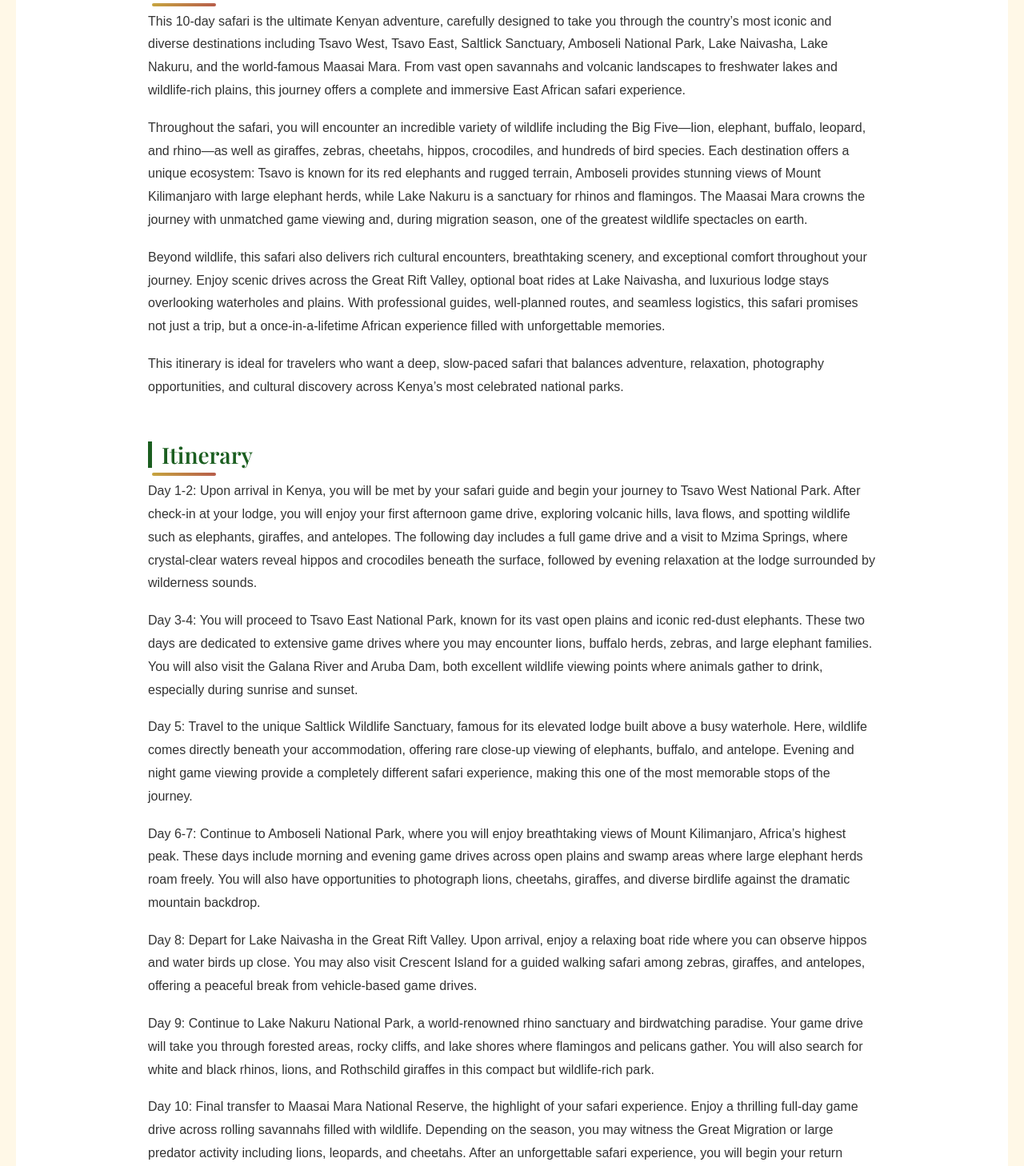
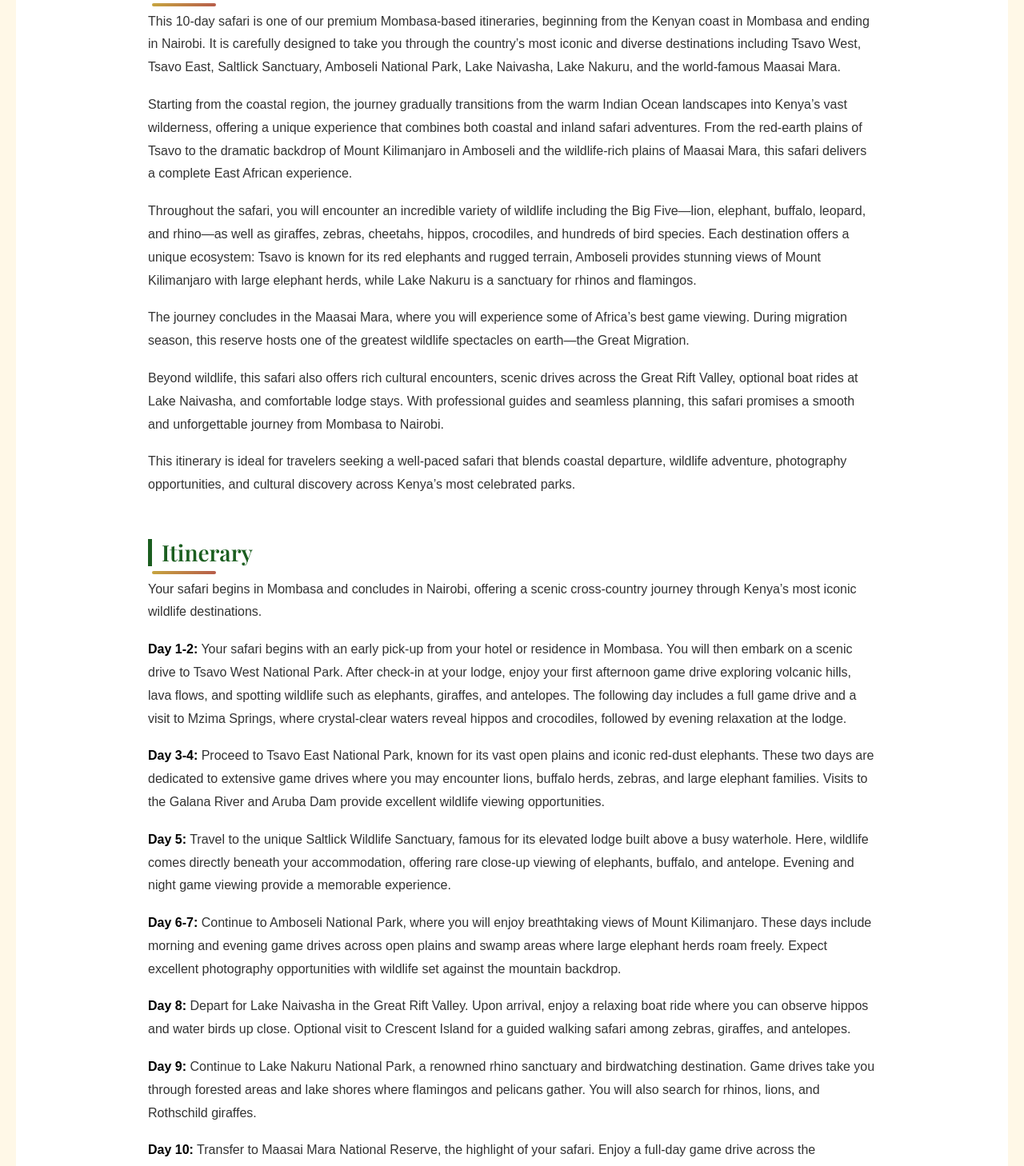
Before and after one commit to edgahdev/wildnova, a React (Vite) app: page /tour-packages/nairobi/10-days in a window 1280 px wide. Shown: the part 1051-2509 px from the top of the page at 80% size. Built offline with nearby package versions, Linux system fonts and the light colour scheme; the HTML template or start-up script is replaced by a standard one.

Commit message:
test app render fix

```diff
--- a/src/pages/tour-packages/nairobi/TenDays.jsx
+++ b/src/pages/tour-packages/nairobi/TenDays.jsx
@@ -9,7 +9,7 @@ export default function TenDays() {
       <div className="tour-details">
 
         <div className="hero">
-          <h1>10 Days Grand Kenya Safari</h1>
+          <h1>10 Days Grand Kenya Safari (Mombasa to Nairobi)</h1>
         </div>
 
         <div className="content">
@@ -17,49 +17,61 @@ export default function TenDays() {
           <h2>Safari Overview</h2>
 
           <p>
-            This 10-day safari is the ultimate Kenyan adventure, carefully designed to take you through the country’s most iconic and diverse destinations including Tsavo West, Tsavo East, Saltlick Sanctuary, Amboseli National Park, Lake Naivasha, Lake Nakuru, and the world-famous Maasai Mara. From vast open savannahs and volcanic landscapes to freshwater lakes and wildlife-rich plains, this journey offers a complete and immersive East African safari experience.
+            This 10-day safari is one of our premium Mombasa-based itineraries, beginning from the Kenyan coast in Mombasa and ending in Nairobi. It is carefully designed to take you through the country’s most iconic and diverse destinations including Tsavo West, Tsavo East, Saltlick Sanctuary, Amboseli National Park, Lake Naivasha, Lake Nakuru, and the world-famous Maasai Mara.
           </p>
 
           <p>
-            Throughout the safari, you will encounter an incredible variety of wildlife including the Big Five—lion, elephant, buffalo, leopard, and rhino—as well as giraffes, zebras, cheetahs, hippos, crocodiles, and hundreds of bird species. Each destination offers a unique ecosystem: Tsavo is known for its red elephants and rugged terrain, Amboseli provides stunning views of Mount Kilimanjaro with large elephant herds, while Lake Nakuru is a sanctuary for rhinos and flamingos. The Maasai Mara crowns the journey with unmatched game viewing and, during migration season, one of the greatest wildlife spectacles on earth.
+            Starting from the coastal region, the journey gradually transitions from the warm Indian Ocean landscapes into Kenya’s vast wilderness, offering a unique experience that combines both coastal and inland safari adventures. From the red-earth plains of Tsavo to the dramatic backdrop of Mount Kilimanjaro in Amboseli and the wildlife-rich plains of Maasai Mara, this safari delivers a complete East African experience.
           </p>
 
           <p>
-            Beyond wildlife, this safari also delivers rich cultural encounters, breathtaking scenery, and exceptional comfort throughout your journey. Enjoy scenic drives across the Great Rift Valley, optional boat rides at Lake Naivasha, and luxurious lodge stays overlooking waterholes and plains. With professional guides, well-planned routes, and seamless logistics, this safari promises not just a trip, but a once-in-a-lifetime African experience filled with unforgettable memories.
+            Throughout the safari, you will encounter an incredible variety of wildlife including the Big Five—lion, elephant, buffalo, leopard, and rhino—as well as giraffes, zebras, cheetahs, hippos, crocodiles, and hundreds of bird species. Each destination offers a unique ecosystem: Tsavo is known for its red elephants and rugged terrain, Amboseli provides stunning views of Mount Kilimanjaro with large elephant herds, while Lake Nakuru is a sanctuary for rhinos and flamingos.
           </p>
 
           <p>
-            This itinerary is ideal for travelers who want a deep, slow-paced safari that balances adventure, relaxation, photography opportunities, and cultural discovery across Kenya’s most celebrated national parks.
+            The journey concludes in the Maasai Mara, where you will experience some of Africa’s best game viewing. During migration season, this reserve hosts one of the greatest wildlife spectacles on earth—the Great Migration.
+          </p>
+
+          <p>
+            Beyond wildlife, this safari also offers rich cultural encounters, scenic drives across the Great Rift Valley, optional boat rides at Lake Naivasha, and comfortable lodge stays. With professional guides and seamless planning, this safari promises a smooth and unforgettable journey from Mombasa to Nairobi.
+          </p>
+
+          <p>
+            This itinerary is ideal for travelers seeking a well-paced safari that blends coastal departure, wildlife adventure, photography opportunities, and cultural discovery across Kenya’s most celebrated parks.
           </p>
 
           <h2>Itinerary</h2>
 
           <p>
-            Day 1-2: Upon arrival in Kenya, you will be met by your safari guide and begin your journey to Tsavo West National Park. After check-in at your lodge, you will enjoy your first afternoon game drive, exploring volcanic hills, lava flows, and spotting wildlife such as elephants, giraffes, and antelopes. The following day includes a full game drive and a visit to Mzima Springs, where crystal-clear waters reveal hippos and crocodiles beneath the surface, followed by evening relaxation at the lodge surrounded by wilderness sounds.
+            Your safari begins in Mombasa and concludes in Nairobi, offering a scenic cross-country journey through Kenya’s most iconic wildlife destinations.
           </p>
 
           <p>
-            Day 3-4: You will proceed to Tsavo East National Park, known for its vast open plains and iconic red-dust elephants. These two days are dedicated to extensive game drives where you may encounter lions, buffalo herds, zebras, and large elephant families. You will also visit the Galana River and Aruba Dam, both excellent wildlife viewing points where animals gather to drink, especially during sunrise and sunset.
+            <strong>Day 1-2:</strong> Your safari begins with an early pick-up from your hotel or residence in Mombasa. You will then embark on a scenic drive to Tsavo West National Park. After check-in at your lodge, enjoy your first afternoon game drive exploring volcanic hills, lava flows, and spotting wildlife such as elephants, giraffes, and antelopes. The following day includes a full game drive and a visit to Mzima Springs, where crystal-clear waters reveal hippos and crocodiles, followed by evening relaxation at the lodge.
           </p>
 
           <p>
-            Day 5: Travel to the unique Saltlick Wildlife Sanctuary, famous for its elevated lodge built above a busy waterhole. Here, wildlife comes directly beneath your accommodation, offering rare close-up viewing of elephants, buffalo, and antelope. Evening and night game viewing provide a completely different safari experience, making this one of the most memorable stops of the journey.
+            <strong>Day 3-4:</strong> Proceed to Tsavo East National Park, known for its vast open plains and iconic red-dust elephants. These two days are dedicated to extensive game drives where you may encounter lions, buffalo herds, zebras, and large elephant families. Visits to the Galana River and Aruba Dam provide excellent wildlife viewing opportunities.
           </p>
 
           <p>
-            Day 6-7: Continue to Amboseli National Park, where you will enjoy breathtaking views of Mount Kilimanjaro, Africa’s highest peak. These days include morning and evening game drives across open plains and swamp areas where large elephant herds roam freely. You will also have opportunities to photograph lions, cheetahs, giraffes, and diverse birdlife against the dramatic mountain backdrop.
+            <strong>Day 5:</strong> Travel to the unique Saltlick Wildlife Sanctuary, famous for its elevated lodge built above a busy waterhole. Here, wildlife comes directly beneath your accommodation, offering rare close-up viewing of elephants, buffalo, and antelope. Evening and night game viewing provide a memorable experience.
           </p>
 
           <p>
-            Day 8: Depart for Lake Naivasha in the Great Rift Valley. Upon arrival, enjoy a relaxing boat ride where you can observe hippos and water birds up close. You may also visit Crescent Island for a guided walking safari among zebras, giraffes, and antelopes, offering a peaceful break from vehicle-based game drives.
+            <strong>Day 6-7:</strong> Continue to Amboseli National Park, where you will enjoy breathtaking views of Mount Kilimanjaro. These days include morning and evening game drives across open plains and swamp areas where large elephant herds roam freely. Expect excellent photography opportunities with wildlife set against the mountain backdrop.
           </p>
 
           <p>
-            Day 9: Continue to Lake Nakuru National Park, a world-renowned rhino sanctuary and birdwatching paradise. Your game drive will take you through forested areas, rocky cliffs, and lake shores where flamingos and pelicans gather. You will also search for white and black rhinos, lions, and Rothschild giraffes in this compact but wildlife-rich park.
+            <strong>Day 8:</strong> Depart for Lake Naivasha in the Great Rift Valley. Upon arrival, enjoy a relaxing boat ride where you can observe hippos and water birds up close. Optional visit to Crescent Island for a guided walking safari among zebras, giraffes, and antelopes.
           </p>
 
           <p>
-            Day 10: Final transfer to Maasai Mara National Reserve, the highlight of your safari experience. Enjoy a thrilling full-day game drive across rolling savannahs filled with wildlife. Depending on the season, you may witness the Great Migration or large predator activity including lions, leopards, and cheetahs. After an unforgettable safari experience, you will begin your return journey or onward travel.
+            <strong>Day 9:</strong> Continue to Lake Nakuru National Park, a renowned rhino sanctuary and birdwatching destination. Game drives take you through forested areas and lake shores where flamingos and pelicans gather. You will also search for rhinos, lions, and Rothschild giraffes.
+          </p>
+
+          <p>
+            <strong>Day 10:</strong> Transfer to Maasai Mara National Reserve, the highlight of your safari. Enjoy a full-day game drive across the savannah, home to abundant wildlife. Depending on the season, you may witness the Great Migration or significant predator activity. After this unforgettable experience, your safari concludes with a drop-off in Nairobi or onward travel arrangements.
           </p>
 
         </div>
```
